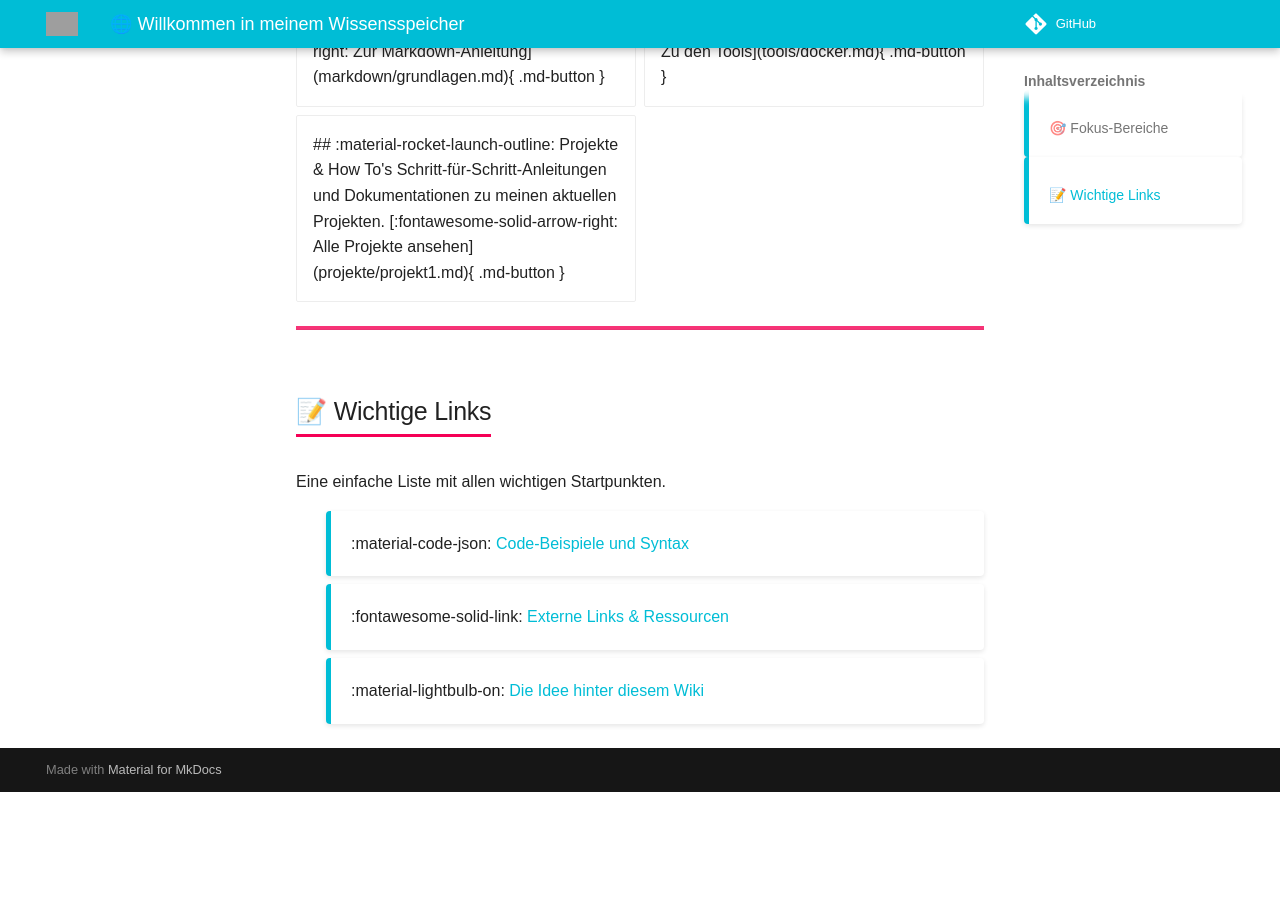
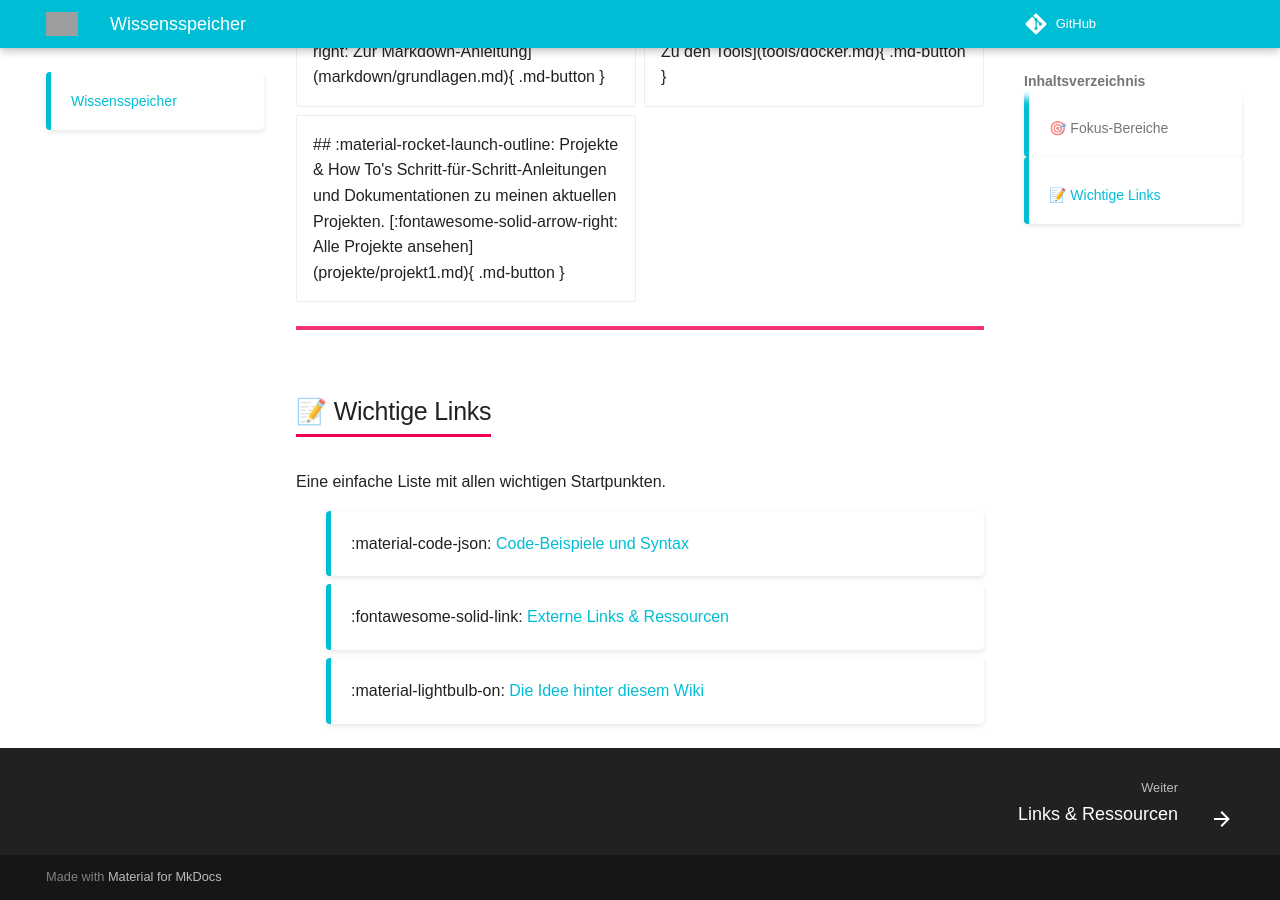
Before and after one commit to umbassa-long/wiki-code, an MkDocs documentation site: the page built from docs/index1.md, in a window 1280 px wide and 900 px high, scrolled down 802 px. Built offline with MkDocs 1.6.1 and Material for MkDocs 9.7.7, drawn with Linux system fonts in a browser that asks for light colours; comment, search, counter and statistics services are not loaded; before the commit the page ends 1594 px from its top, so only the background shows below that; some of the changed lines change nothing that is shown; grey boxes are pictures that could not be loaded.

Commit message:
wechsel auf index1

```diff
--- a/mkdocs.yml
+++ b/mkdocs.yml
@@ -49,7 +49,7 @@
   - pymdownx.emoji
 
 nav:
-  - Wissensspeicher: index.md
+  - Wissensspeicher: index1.md
   - 📘 Inhaltsübersicht: summary.md
   - Code:
     - Welcome to MkDocs: code/welcome.md
```
